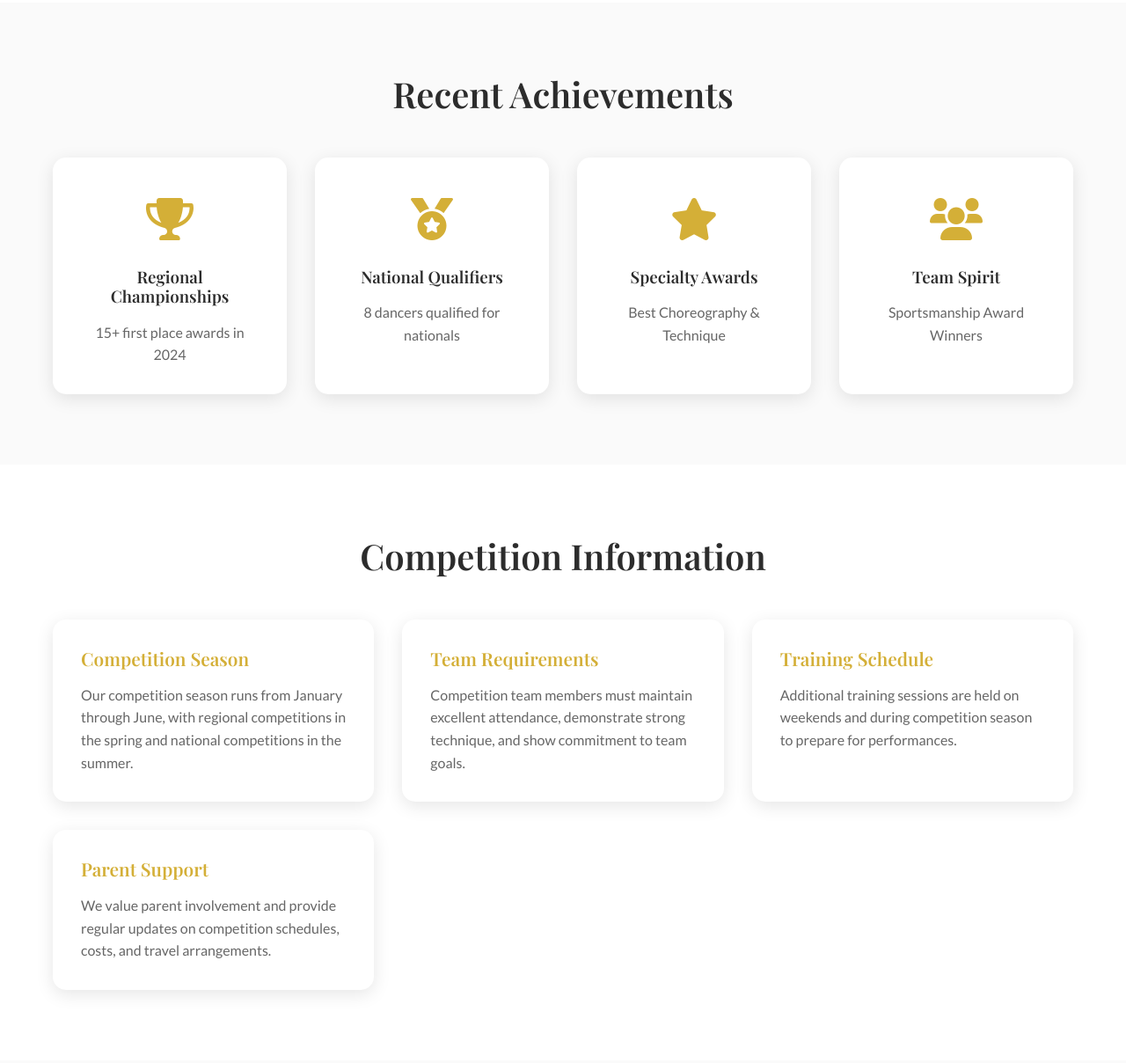
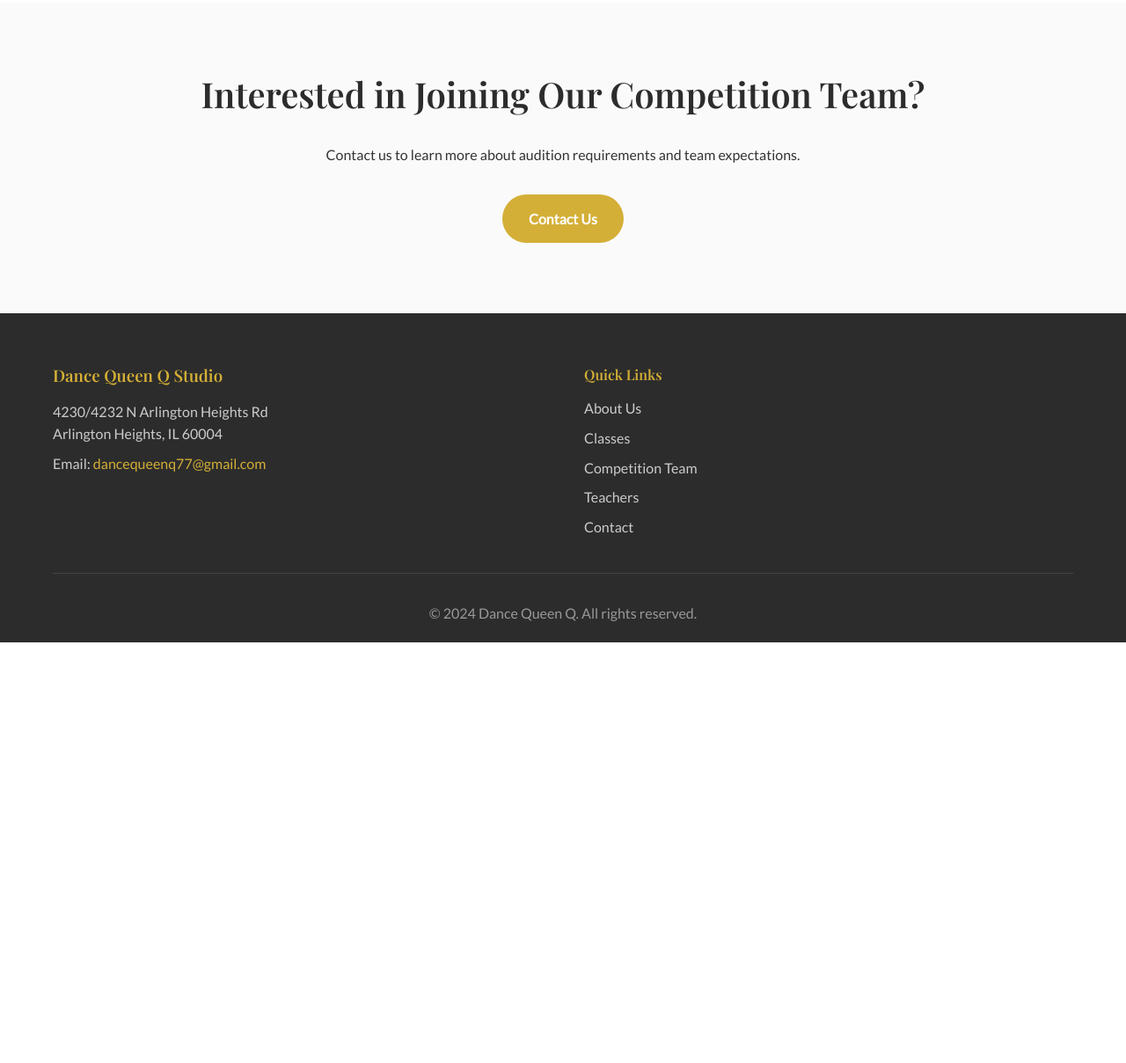
Before and after one commit to tellmetiger1/dancequeen, a plain HTML site: page competition.html in a window 1280 px wide. Shown: the part 2351-3559 px from the top of the page at 88% size. After the commit the page ends 3081 px from the top, so only its background shows below. Drawn offline with nearby package versions, Linux system fonts and the light colour scheme.

Commit message:
remove "Recent Achievements" and "Competition Information" section

```diff
--- a/competition.html
+++ b/competition.html
@@ -165,74 +165,6 @@
         </div>
     </section>
 
-    <!-- Competition Achievements -->
-    <section class="content-section">
-        <div class="container">
-            <h2 class="section-title">Recent Achievements</h2>
-            <div class="achievements-grid">
-                <div class="achievement-card">
-                    <div class="achievement-icon">
-                        <i class="fas fa-trophy"></i>
-                    </div>
-                    <h3>Regional Championships</h3>
-                    <p>15+ first place awards in 2024</p>
-                </div>
-
-                <div class="achievement-card">
-                    <div class="achievement-icon">
-                        <i class="fas fa-medal"></i>
-                    </div>
-                    <h3>National Qualifiers</h3>
-                    <p>8 dancers qualified for nationals</p>
-                </div>
-
-                <div class="achievement-card">
-                    <div class="achievement-icon">
-                        <i class="fas fa-star"></i>
-                    </div>
-                    <h3>Specialty Awards</h3>
-                    <p>Best Choreography & Technique</p>
-                </div>
-
-                <div class="achievement-card">
-                    <div class="achievement-icon">
-                        <i class="fas fa-users"></i>
-                    </div>
-                    <h3>Team Spirit</h3>
-                    <p>Sportsmanship Award Winners</p>
-                </div>
-            </div>
-        </div>
-    </section>
-
-    <!-- Competition Information -->
-    <section class="content-section">
-        <div class="container">
-            <h2 class="section-title">Competition Information</h2>
-            <div class="info-grid">
-                <div class="info-card">
-                    <h3>Competition Season</h3>
-                    <p>Our competition season runs from January through June, with regional competitions in the spring and national competitions in the summer.</p>
-                </div>
-
-                <div class="info-card">
-                    <h3>Team Requirements</h3>
-                    <p>Competition team members must maintain excellent attendance, demonstrate strong technique, and show commitment to team goals.</p>
-                </div>
-
-                <div class="info-card">
-                    <h3>Training Schedule</h3>
-                    <p>Additional training sessions are held on weekends and during competition season to prepare for performances.</p>
-                </div>
-
-                <div class="info-card">
-                    <h3>Parent Support</h3>
-                    <p>We value parent involvement and provide regular updates on competition schedules, costs, and travel arrangements.</p>
-                </div>
-            </div>
-        </div>
-    </section>
-
     <!-- Call to Action -->
     <section class="content-section">
         <div class="container text-center">
```
